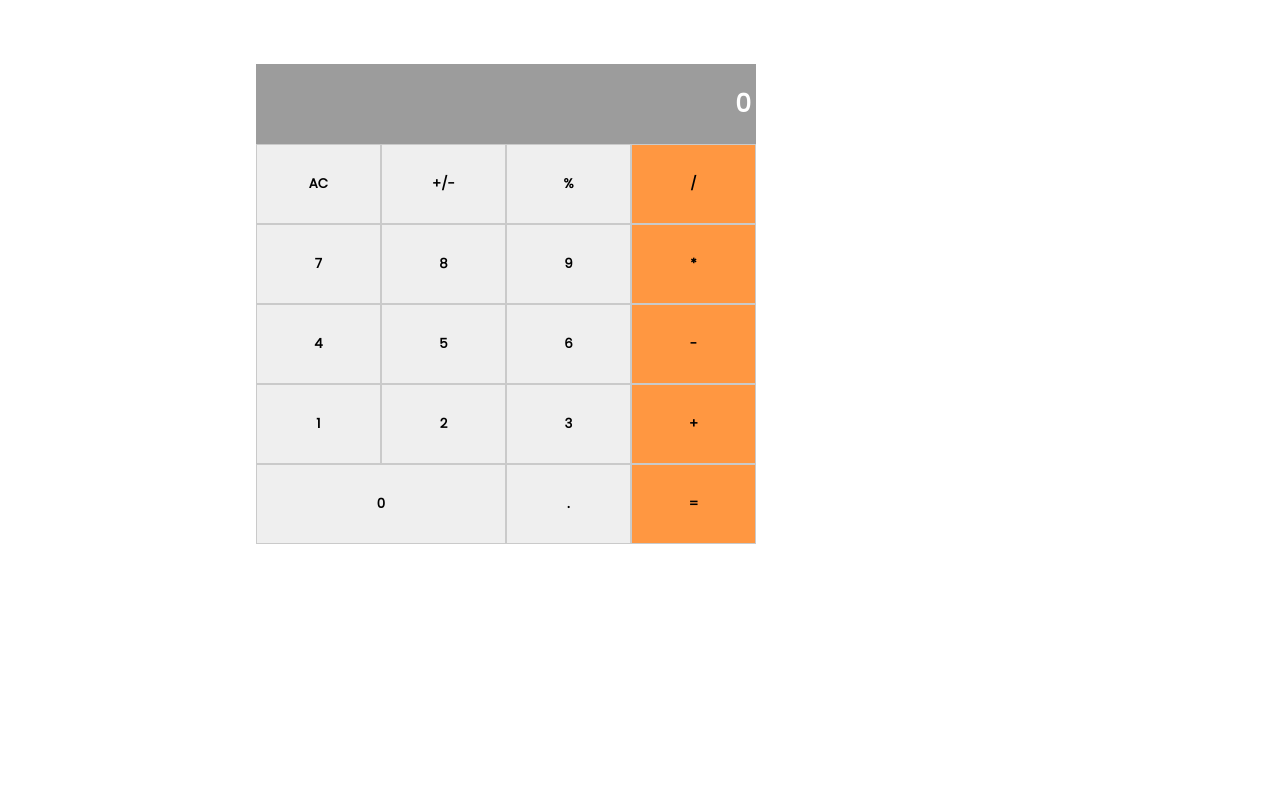
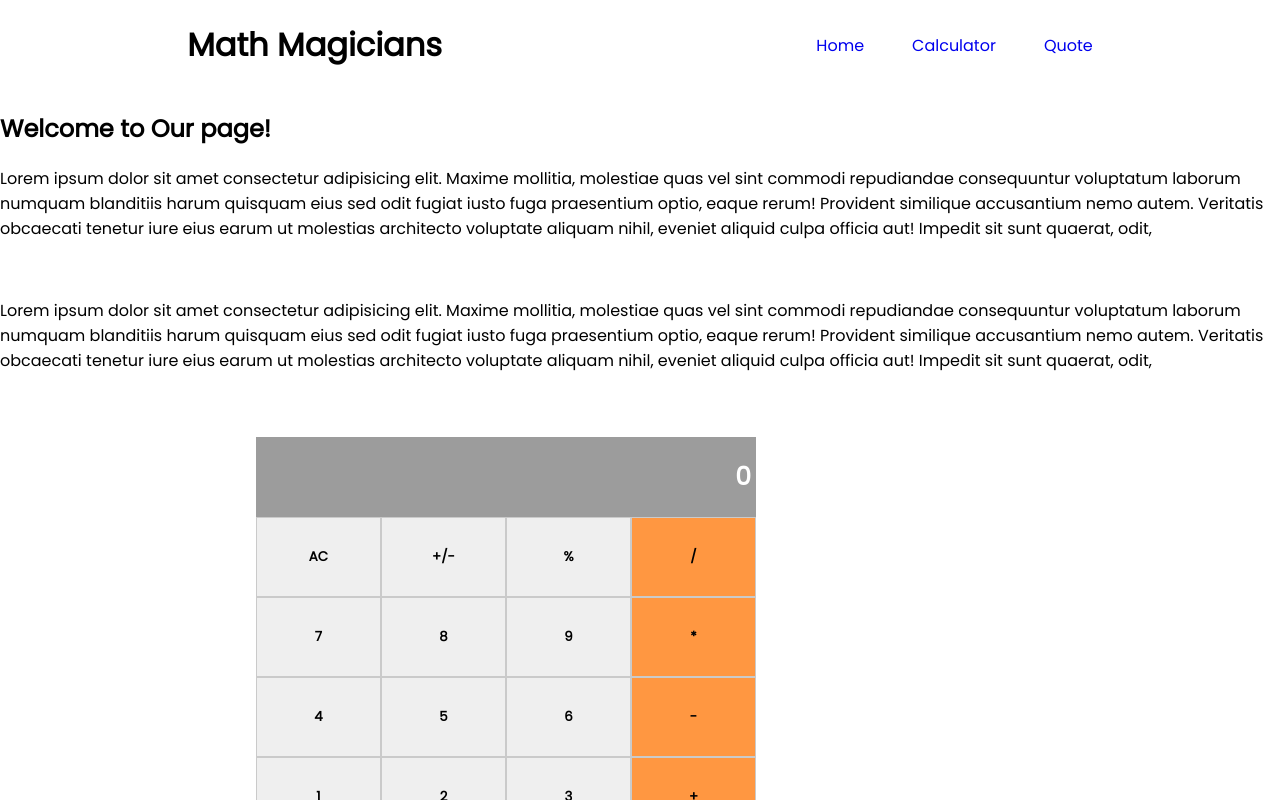
Before and after one commit to jonathanmunamire/Math-Magician, a React (Create React App) app: page / in a window 1280 px wide. Shown: the top 800 px of the page. Built offline with nearby package versions, Linux system fonts and the light colour scheme.

Commit message:
Create Pages

```diff
--- a/package.json
+++ b/package.json
@@ -9,6 +9,7 @@
     "big.js": "^6.2.1",
     "react": "^18.2.0",
     "react-dom": "^18.2.0",
+    "react-router-dom": "^6.4.4",
     "react-scripts": "5.0.1",
     "web-vitals": "^2.1.4"
   },
--- a/src/App.js
+++ b/src/App.js
@@ -1,6 +1,9 @@
 import './index.css';
 import React from 'react';
 import Calculator from './components/calculator';
+import Navbar from './components/navbar';
+import Home from './components/home';
+import Quote from './components/quote';
 
 class App extends React.Component {
   constructor(props) {
@@ -11,7 +14,10 @@ class App extends React.Component {
   render() {
     return (
       <div className="App">
+        <Navbar />
+        <Home />
         <Calculator />
+        <Quote />
       </div>
     );
   }
--- /dev/null
+++ b/src/components/home.js
@@ -0,0 +1,25 @@
+const Home = () => (
+  <div>
+    <h2>Welcome to Our page!</h2>
+    <p>
+      Lorem ipsum dolor sit amet consectetur adipisicing elit. Maxime mollitia,
+      molestiae quas vel sint commodi repudiandae consequuntur voluptatum laborum
+      numquam blanditiis harum quisquam eius sed odit fugiat iusto fuga praesentium
+      optio, eaque rerum! Provident similique accusantium nemo autem. Veritatis
+      obcaecati tenetur iure eius earum ut molestias architecto voluptate aliquam
+      nihil, eveniet aliquid culpa officia aut! Impedit sit sunt quaerat, odit,
+    </p>
+    <br />
+    <p>
+      Lorem ipsum dolor sit amet consectetur adipisicing elit. Maxime mollitia,
+      molestiae quas vel sint commodi repudiandae consequuntur voluptatum laborum
+      numquam blanditiis harum quisquam eius sed odit fugiat iusto fuga praesentium
+      optio, eaque rerum! Provident similique accusantium nemo autem. Veritatis
+      obcaecati tenetur iure eius earum ut molestias architecto voluptate aliquam
+      nihil, eveniet aliquid culpa officia aut! Impedit sit sunt quaerat, odit,
+      {' '}
+    </p>
+  </div>
+);
+
+export default Home;
--- /dev/null
+++ b/src/components/navbar.css
@@ -0,0 +1,14 @@
+.navbar {
+    display: flex;
+    justify-content: space-around;
+}
+
+.links_list {
+    display: flex;
+    gap: 3rem;
+    align-items: center ;
+}
+
+.links_list a {
+    text-decoration: none;
+}
--- /dev/null
+++ b/src/components/navbar.js
@@ -0,0 +1,14 @@
+import './navbar.css';
+
+const Navbar = () => (
+  <header className="navbar">
+    <h1>Math Magicians</h1>
+    <nav className="links_list">
+      <a href="/">Home</a>
+      <a href="/calculator">Calculator</a>
+      <a href="/quote">Quote</a>
+    </nav>
+  </header>
+);
+
+export default Navbar;
--- /dev/null
+++ b/src/components/quote.js
@@ -0,0 +1,8 @@
+const Quote = () => (
+  <p>
+    As far as the laws of mathematics refer to reality,
+    they are not certain; and as far as they are certain, they do not refer to reality.
+  </p>
+);
+
+export default Quote;
```
Also changed, not shown: 1 other file (tests, documents, lock files or other folders).
